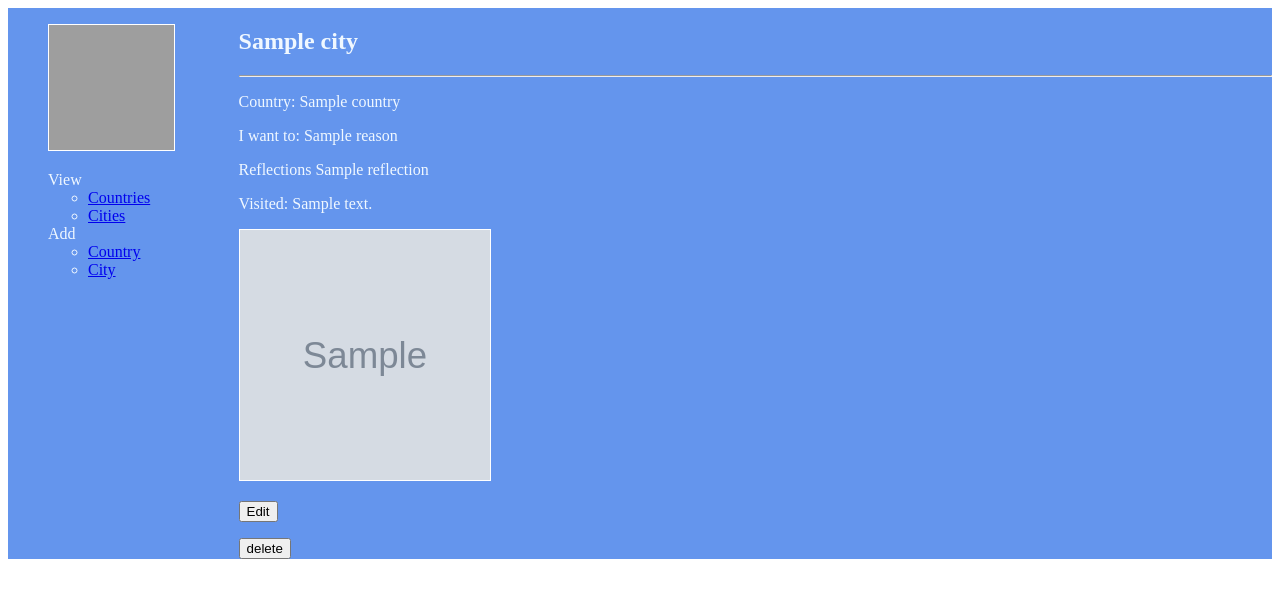
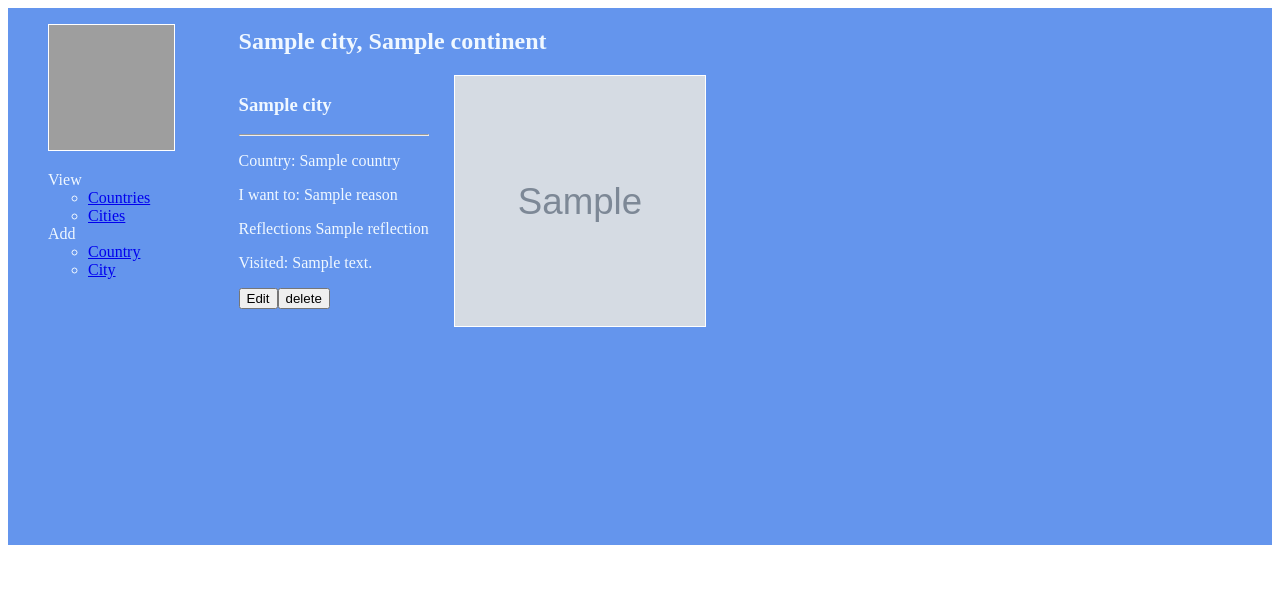
Before and after one commit to Chrisgr1/Codeclan22_W5_Project_Bucket_List, a Flask app: page /cities/1 in a window 1280 px wide. Shown: the top 598 px of the page. Run offline with Flask 2, Linux system fonts and the light colour scheme; grey boxes marked "Sample" are stand-in pictures; a database or web service that is not in the repository returns one stand-in record (values such as "Sample title"); some libraries are stand-ins or nearby versions; some web fonts are replaced; grey boxes are pictures that could not be loaded.

Commit message:
showa ctually finished

```diff
--- a/static/style.css
+++ b/static/style.css
@@ -3,6 +3,7 @@
     height: 25px;
     background-color: lightblue;
     border: 1px solid white;
+    margin-left: 25px;
 }
 .image {
     width: 250px;
@@ -10,6 +11,7 @@
     background-color: lightblue;
     border: 1px solid white;
     border-bottom-width: 100px transparent;
+    margin-left: 25px;
 }
 
 .large-image {
@@ -59,7 +61,7 @@ nav {
     flex-flow: column nowrap;
     align-items: left;
     color:aliceblue;
-    margin-bottom: 100px;
+    margin-bottom: 250px;
   }
 
 #content {
--- a/templates/cities/show.html
+++ b/templates/cities/show.html
@@ -1,23 +1,34 @@
 {% extends 'base.html' %}
 {% block content %}
 
-  <div class = "results">
+<h2><strong> {{city.city_name}}</strong>, {{city.country.continent}}</h2>
+    <section class = "show_side">
+        <div class ="container">
+
     <h1>{{city.city_name}}</h1>
     <hr>
     <p>Country: {{ city.country.country_name}}</p>
     <p>I want to: {{city.reason}} </p>
     <p>Reflections {{city.reflection}}</p>
     <p>Visited: {{city.visited}}</p>
-  </div>
+      <section class = "show_side">
+        <div class ="container">
+        <a href="/cities/{{city.id}}/edit"><button>Edit</button></a>
+        </div>
+        <div class ="container">
+        <form action="/cities/{{city.id}}/delete" method="post">
+          <input type="submit" value="delete">
+        </form>
+        </div>
+        </section>
+      </div>
 
-    <p><img class = "image" src=" {{city.img_url}}" alt="Pic here "></p>
-    <p><a href="/cities/{{city.id}}/edit"><button>Edit</button></a></p>
 
-<form action="/cities/{{city.id}}/delete" method="post">
-  <input type="submit" value="delete">
-</form>
+    <p>
+    <div class = "container"> <img class = "image" src=" {{city.img_url}}" alt="Pic here "></p>
+    <p></p>
+    </div>
+
+
 
 {% endblock %}
-
-
-<!--     <input type="text" name="city_name" id="city_name"> -->
--- a/templates/countries/show.html
+++ b/templates/countries/show.html
@@ -5,7 +5,8 @@
     <section class = "show_side">
         <div class ="container">
 
-
+            <h1>{{country.country_name}}</h1>
+            <hr>
             <h3>Cities in {{country.country_name}}: </h3>
                 <p></p>{% for city in cities %}
                 {{city.city_name}},
```
